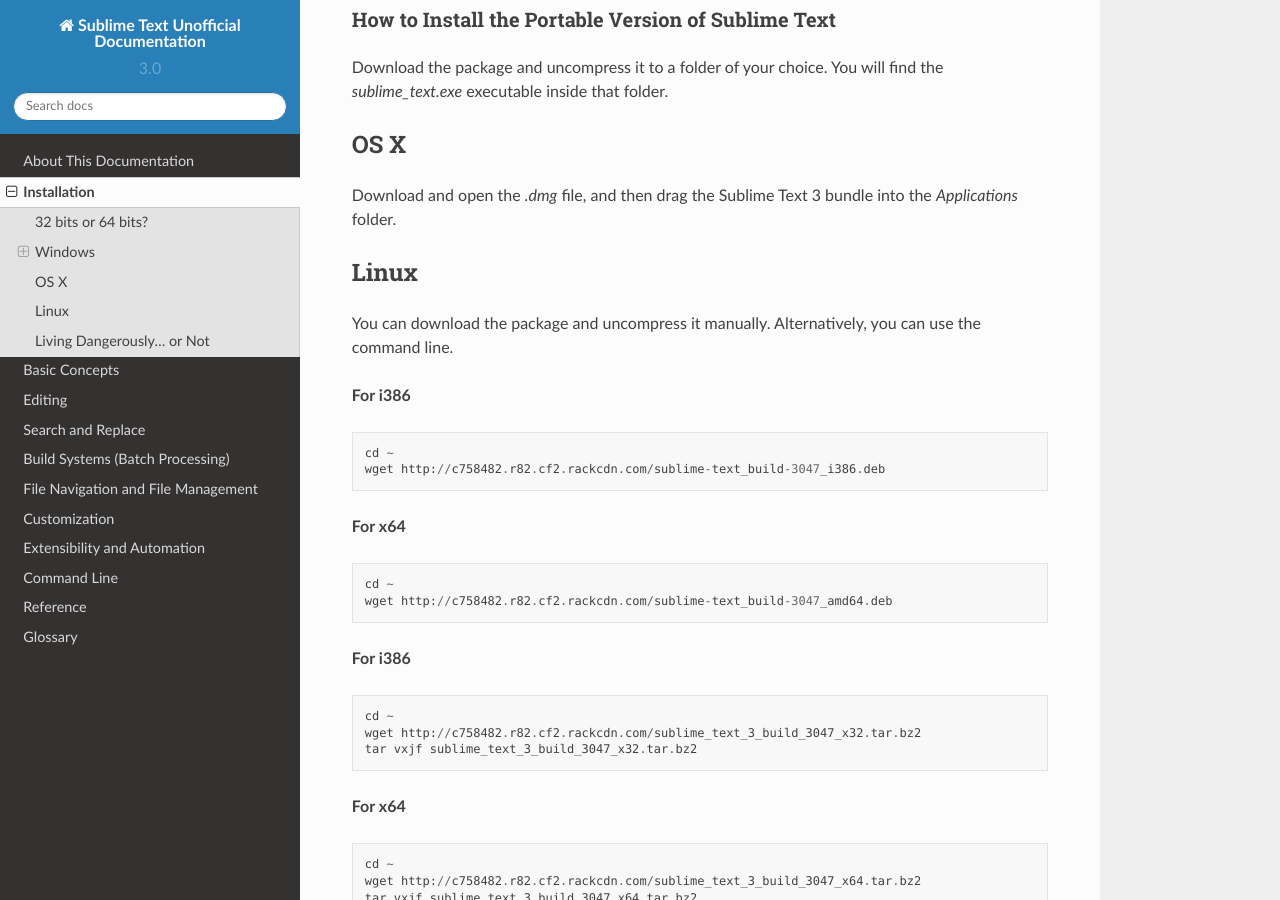
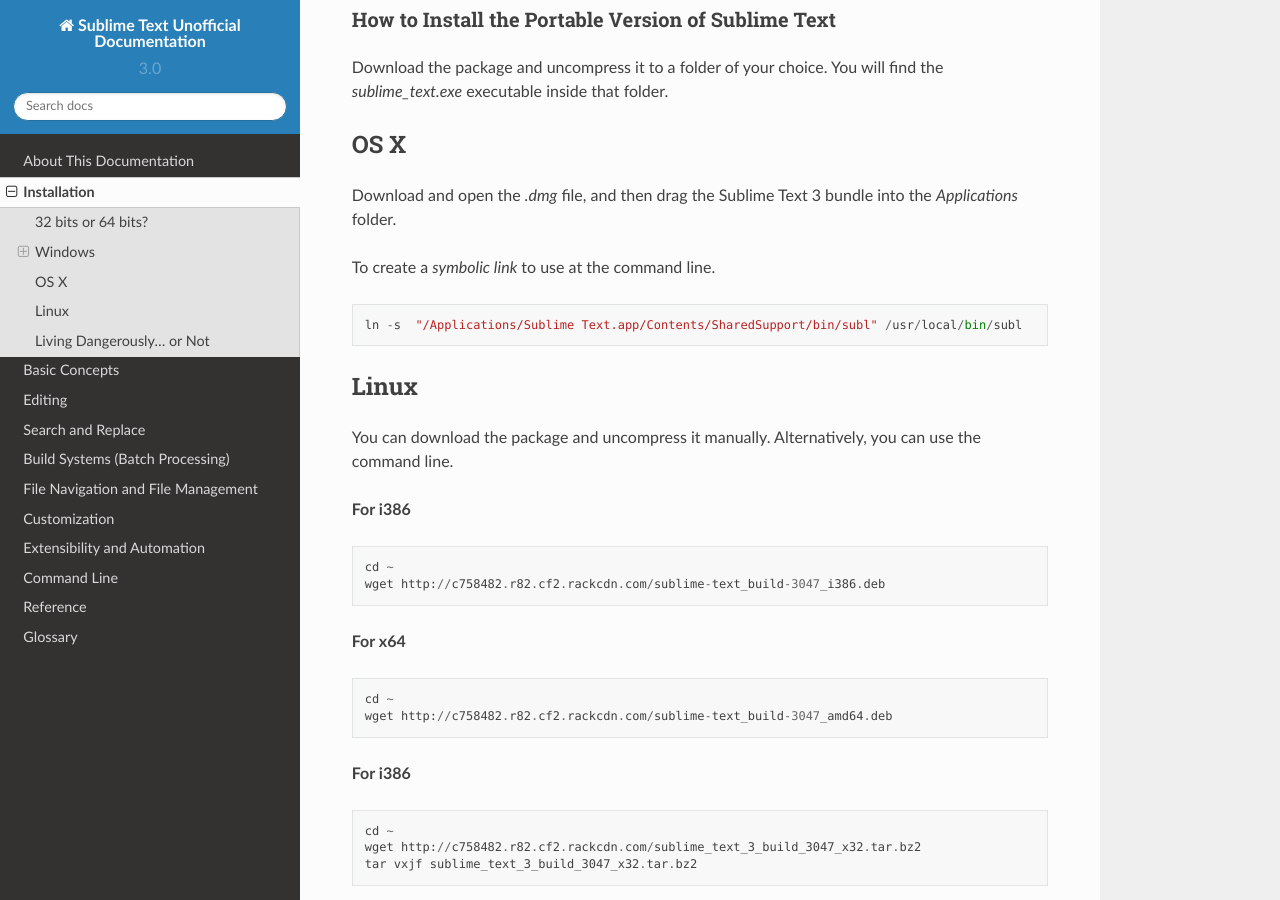
Before and after one commit to guillermooo/sublime-undocs, a Sphinx documentation site: the page built from source/getting_started/install.rst, in a window 1280 px wide and 900 px high, scrolled down 1033 px. Built offline with Sphinx 7.4.7 and the Read the Docs theme 2.0.0, drawn with Linux system fonts in a browser that asks for light colours.

Commit message:
install: symlink for OS X command line

```diff
--- a/source/getting_started/install.rst
+++ b/source/getting_started/install.rst
@@ -62,6 +62,13 @@
 
 Download and open the *.dmg* file, and then drag the Sublime Text 3 bundle
 into the *Applications* folder.
+
+To create a `symbolic link` to use at the command line.
+
+::
+
+    ln -s  "/Applications/Sublime Text.app/Contents/SharedSupport/bin/subl" /usr/local/bin/subl
+
 
 Linux
 =====
```
